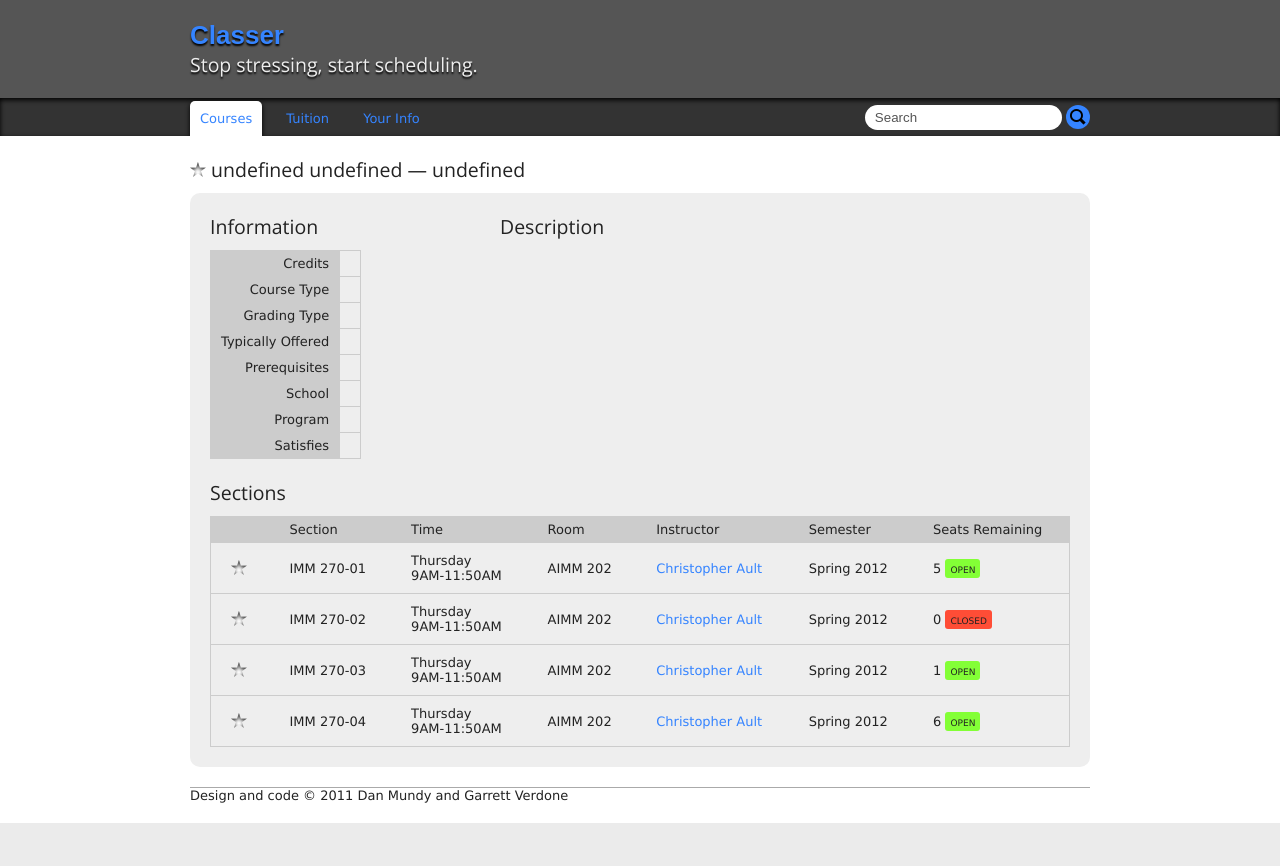
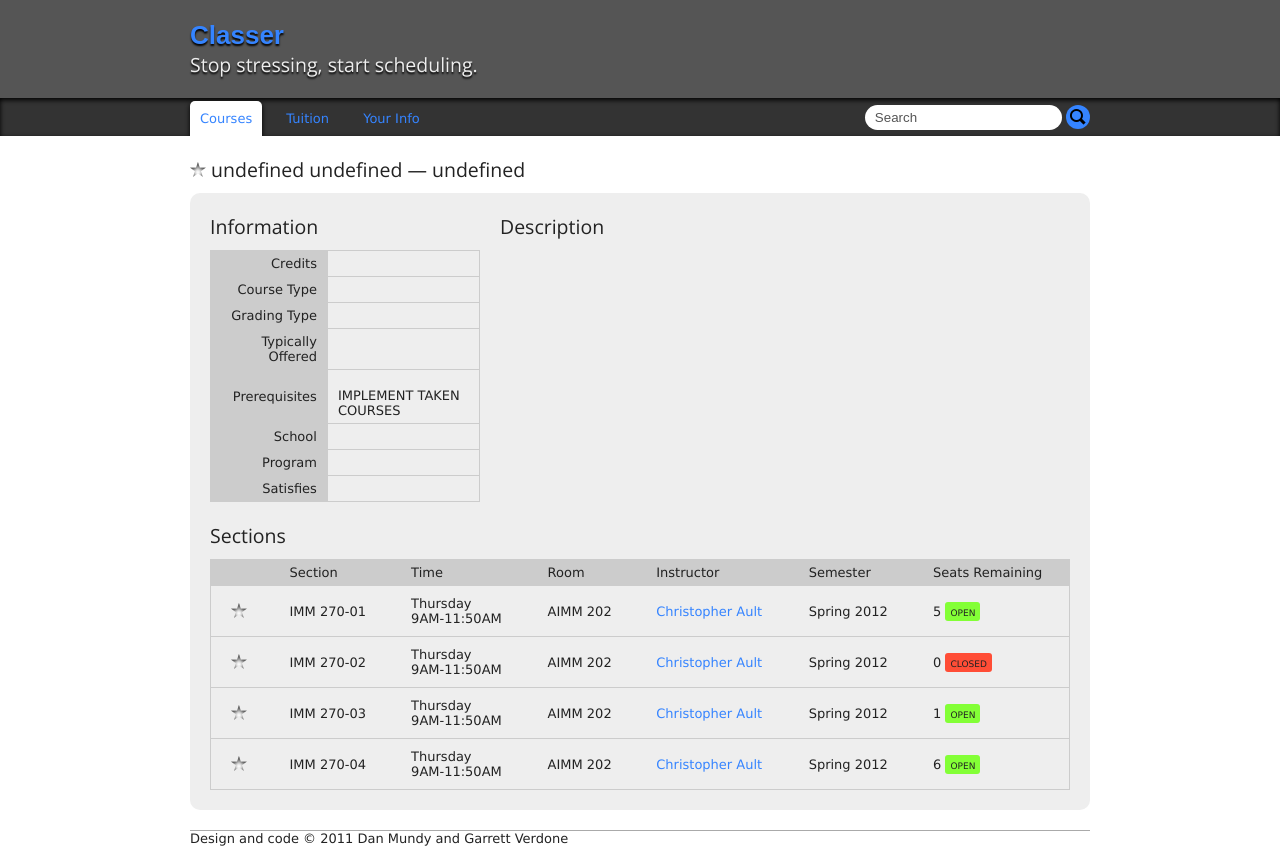
Before and after one commit to exchgr/Classer, a PHP site: page /courses/course.php?c=1 in a window 1280 px wide. Before the commit the page ends 823 px from the top, so only its background shows below. Run offline with PHP 8.4, Linux system fonts and the light colour scheme; data that the repository does not hold is empty; some web fonts are replaced.

Commit message:
Implements a many-to-many relationship between different courses for prerequisite mapping.

```diff
--- a/courses/course.php
+++ b/courses/course.php
@@ -25,7 +25,7 @@
 					if (i === (course.prerequisites.length - 1)) {
 						prerequisites += " class=\"last\"";
 					}
-					prerequisites += ">" + course.prerequisites[i][0] + " " + course.prerequisites[i][1] + "</li>";
+					prerequisites += "><a href=\"/courses/course.php?c=" + course.prerequisites[i][0] + "+" + course.prerequisites[i][1] + "\">" + course.prerequisites[i][0] + " " + course.prerequisites[i][1] + "</a></li>";
 				}
 				$("#prerequisites").html(prerequisites);
 
@@ -73,7 +73,7 @@
 					</tr>
 					<tr>
 						<th>Prerequisites</th>
-						<td id="prerequisites"></td>
+						<td><ul id="prerequisites"></ul>IMPLEMENT TAKEN COURSES</td>
 					</tr>
 					<tr>
 						<th>School</th>
--- a/style.css
+++ b/style.css
@@ -184,17 +184,17 @@ nav form#searchbar input[type=submit]:hover {
 	font-weight: normal;
 }
 
-ul#satisfies {
+#info ul, {
 	margin: 0px;
 	padding: 0px;
 	list-style: none;
 }
 
-ul#satisfies li {
+#info ul li, {
 	margin: 0px 0px 5px 0px;
 }
 
-ul#satisfies li.last {
+#info ul li.last, {
 	margin: 0px;
 }
 
```
